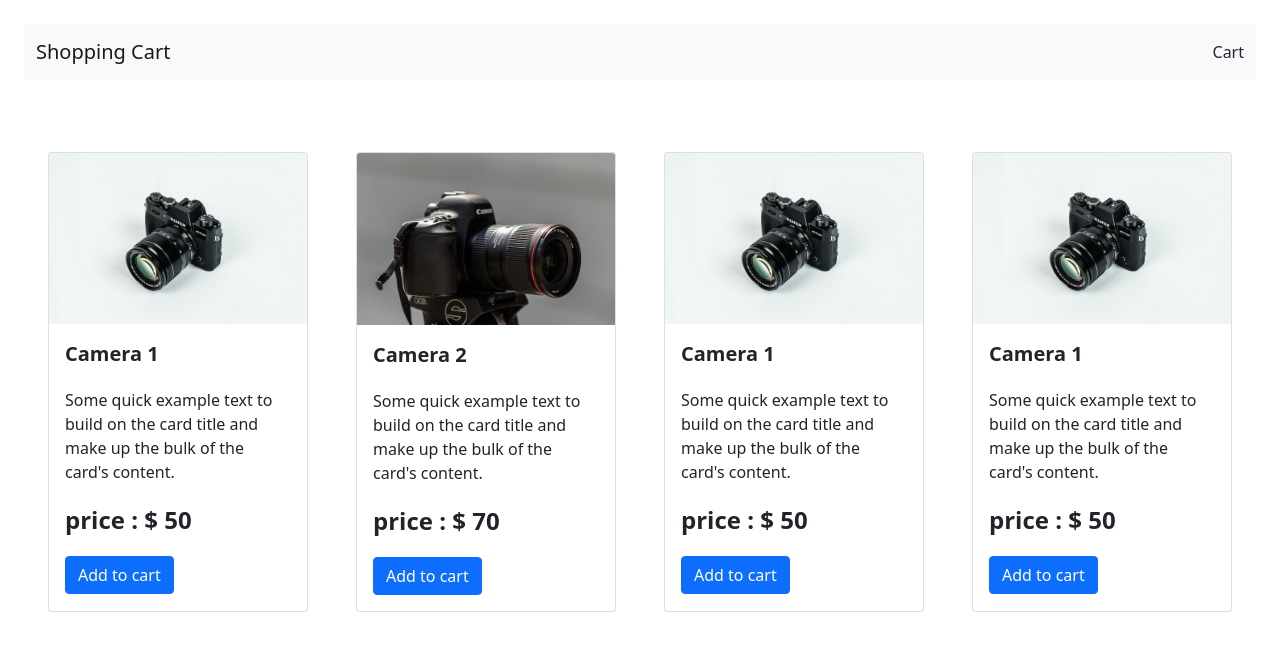
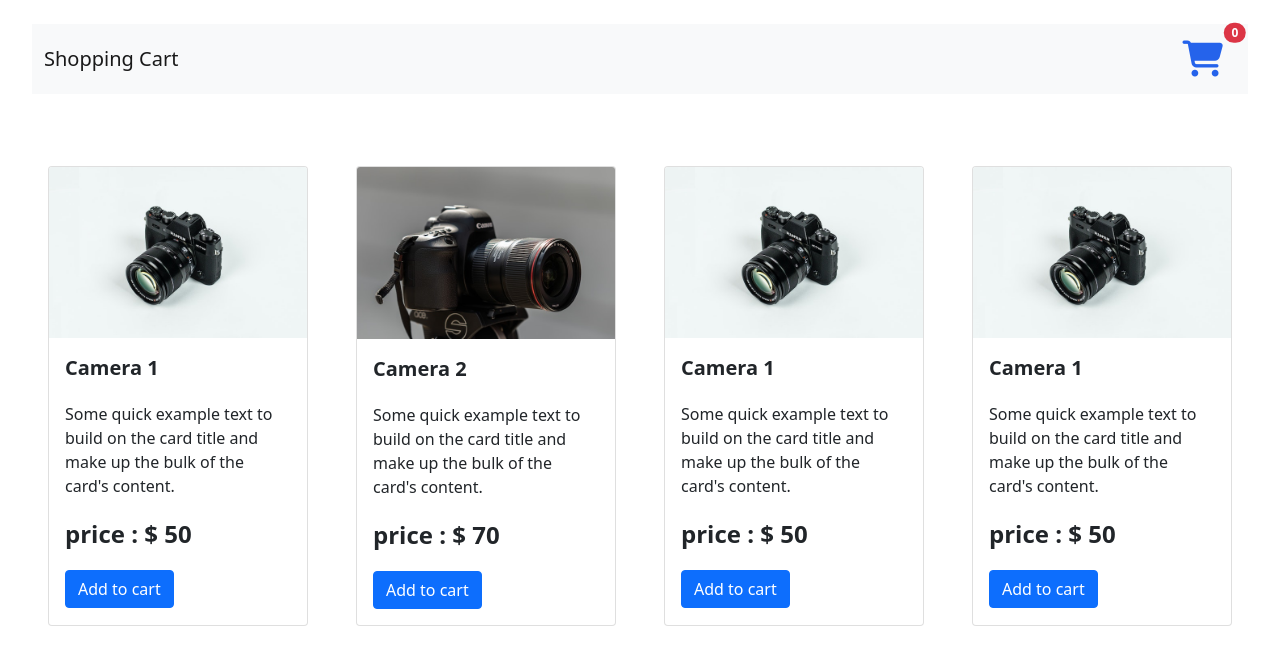
Before and after one commit to rakibaakter/shopping-cart, a plain HTML site: page index.html in a window 1280 px wide. Drawn offline with nearby package versions, Linux system fonts and the light colour scheme.

Commit message:
add to cart icon added

```diff
--- a/index.html
+++ b/index.html
@@ -11,17 +11,28 @@
   <!-- bootstrap css link -->
   <link href="https://cdn.jsdelivr.net/npm/bootstrap@5.0.2/dist/css/bootstrap.min.css" rel="stylesheet"
     integrity="sha384-EVSTQN3/azprG1Anm3QDgpJLIm9Nao0Yz1ztcQTwFspd3yD65VohhpuuCOmLASjC" crossorigin="anonymous">
+  <!-- font-awesome -->
+  <link rel="stylesheet" href="https://cdnjs.cloudflare.com/ajax/libs/font-awesome/6.4.2/css/all.min.css"
+    integrity="sha512-z3gLpd7yknf1YoNbCzqRKc4qyor8gaKU1qmn+CShxbuBusANI9QpRohGBreCFkKxLhei6S9CQXFEbbKuqLg0DA=="
+    crossorigin="anonymous" referrerpolicy="no-referrer" />
 </head>
 
-<body >
+<body>
   <!-- header section -->
-    <header class="p-4 md:p-10 lg:p-20">
+  <header class="px-8 py-4">
+
     <!-- nav bar -->
     <nav class="navbar navbar-light bg-light">
       <div class="container-fluid">
         <a class="navbar-brand">Shopping Cart</a>
         <div class="d-flex">
-                <button>Cart</button>
+          <button type="button" class="btn position-relative">
+            <i class="fa-solid fa-cart-shopping text-4xl text-blue-600"></i>
+            <span class="position-absolute top-0 start-100 translate-middle badge rounded-pill bg-danger">
+              0
+              <!-- <span class="visually-hidden">unread messages</span> -->
+            </span>
+          </button>
         </div>
         <!-- <form class="d-flex">
                 <input class="form-control me-2" type="search" placeholder="Search" aria-label="Search">
@@ -38,7 +49,8 @@
         <img src="./assets/product1.jpg" class="card-img-top" alt="...">
         <div class="card-body space-y-5">
           <h5 class="card-title text-xl font-semibold">Camera 1</h5>
-                  <p class="card-text">Some quick example text to build on the card title and make up the bulk of the card's content.</p>
+          <p class="card-text">Some quick example text to build on the card title and make up the bulk of the card's
+            content.</p>
           <h2 class="text-2xl font-bold">price : $ 50</h2>
           <a href="#" class="btn btn-primary hover:bg-slate-400">Add to cart</a>
         </div>
@@ -48,7 +60,8 @@
         <img src="./assets/product2.jpg" class="card-img-top" alt="...">
         <div class="card-body space-y-5">
           <h5 class="card-title text-xl font-semibold">Camera 2</h5>
-                  <p class="card-text">Some quick example text to build on the card title and make up the bulk of the card's content.</p>
+          <p class="card-text">Some quick example text to build on the card title and make up the bulk of the card's
+            content.</p>
           <h2 class="text-2xl font-bold">price : $ 70</h2>
           <a href="#" class="btn btn-primary hover:bg-slate-400">Add to cart</a>
         </div>
@@ -58,7 +71,8 @@
         <img src="./assets/product1.jpg" class="card-img-top" alt="...">
         <div class="card-body space-y-5">
           <h5 class="card-title text-xl font-semibold">Camera 1</h5>
-                  <p class="card-text">Some quick example text to build on the card title and make up the bulk of the card's content.</p>
+          <p class="card-text">Some quick example text to build on the card title and make up the bulk of the card's
+            content.</p>
           <h2 class="text-2xl font-bold">price : $ 50</h2>
           <a href="#" class="btn btn-primary hover:bg-slate-400">Add to cart</a>
         </div>
@@ -68,7 +82,8 @@
         <img src="./assets/product1.jpg" class="card-img-top" alt="...">
         <div class="card-body space-y-5">
           <h5 class="card-title text-xl font-semibold">Camera 1</h5>
-                  <p class="card-text">Some quick example text to build on the card title and make up the bulk of the card's content.</p>
+          <p class="card-text">Some quick example text to build on the card title and make up the bulk of the card's
+            content.</p>
           <h2 class="text-2xl font-bold">price : $ 50</h2>
           <a href="#" class="btn btn-primary hover:bg-slate-400">Add to cart</a>
         </div>
@@ -78,11 +93,12 @@
 
   <!-- bootstrap js link -->
   <script src="https://cdn.jsdelivr.net/npm/@popperjs/core@2.9.2/dist/umd/popper.min.js"
-        integrity="sha384-IQsoLXl5PILFhosVNubq5LC7Qb9DXgDA9i+tQ8Zj3iwWAwPtgFTxbJ8NT4GN1R8p"
-        crossorigin="anonymous"></script>
+    integrity="sha384-IQsoLXl5PILFhosVNubq5LC7Qb9DXgDA9i+tQ8Zj3iwWAwPtgFTxbJ8NT4GN1R8p" crossorigin="anonymous">
+  </script>
   <script src="https://cdn.jsdelivr.net/npm/bootstrap@5.0.2/dist/js/bootstrap.min.js"
-        integrity="sha384-cVKIPhGWiC2Al4u+LWgxfKTRIcfu0JTxR+EQDz/bgldoEyl4H0zUF0QKbrJ0EcQF"
-        crossorigin="anonymous"></script>
+    integrity="sha384-cVKIPhGWiC2Al4u+LWgxfKTRIcfu0JTxR+EQDz/bgldoEyl4H0zUF0QKbrJ0EcQF" crossorigin="anonymous">
+  </script>
+
   <!-- vanilla js -->
   <script src="./script.js"></script>
 </body>
```
Lines whose indentation alone changed are shown as unchanged.
